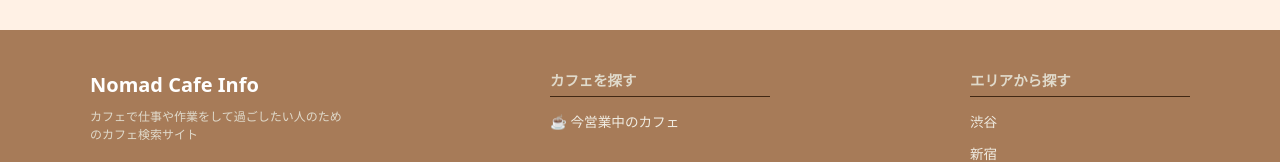
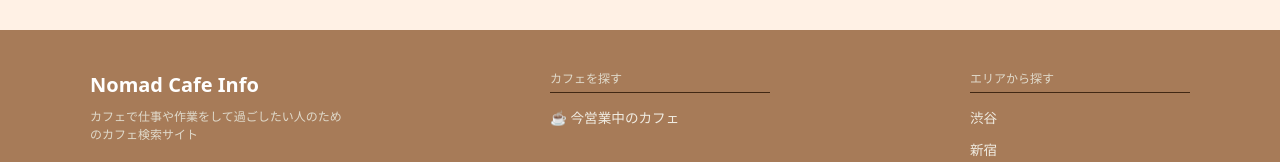
Before and after one commit to rkWebCreater/nomad-cafe-info, a Nuxt app: page /cafes/cafe-001 in a window 1280 px wide. Shown: the part 1035-1197 px from the top of the page. Built offline with nearby package versions, Linux system fonts and the light colour scheme; a web font is replaced by a local one.

Commit message:
Add files via upload

```diff
--- a/components/TheFooter.vue
+++ b/components/TheFooter.vue
@@ -110,8 +110,7 @@ const tagList = [
 }
 
 .nav-title {
-  font-weight: bold;
-  font-size: 0.9rem;
+  font-size: 12px;
   color: rgb(224, 218, 203);
   margin-bottom: 12px;
   border-bottom: 0.5px solid rgb(65, 40, 20);
```
